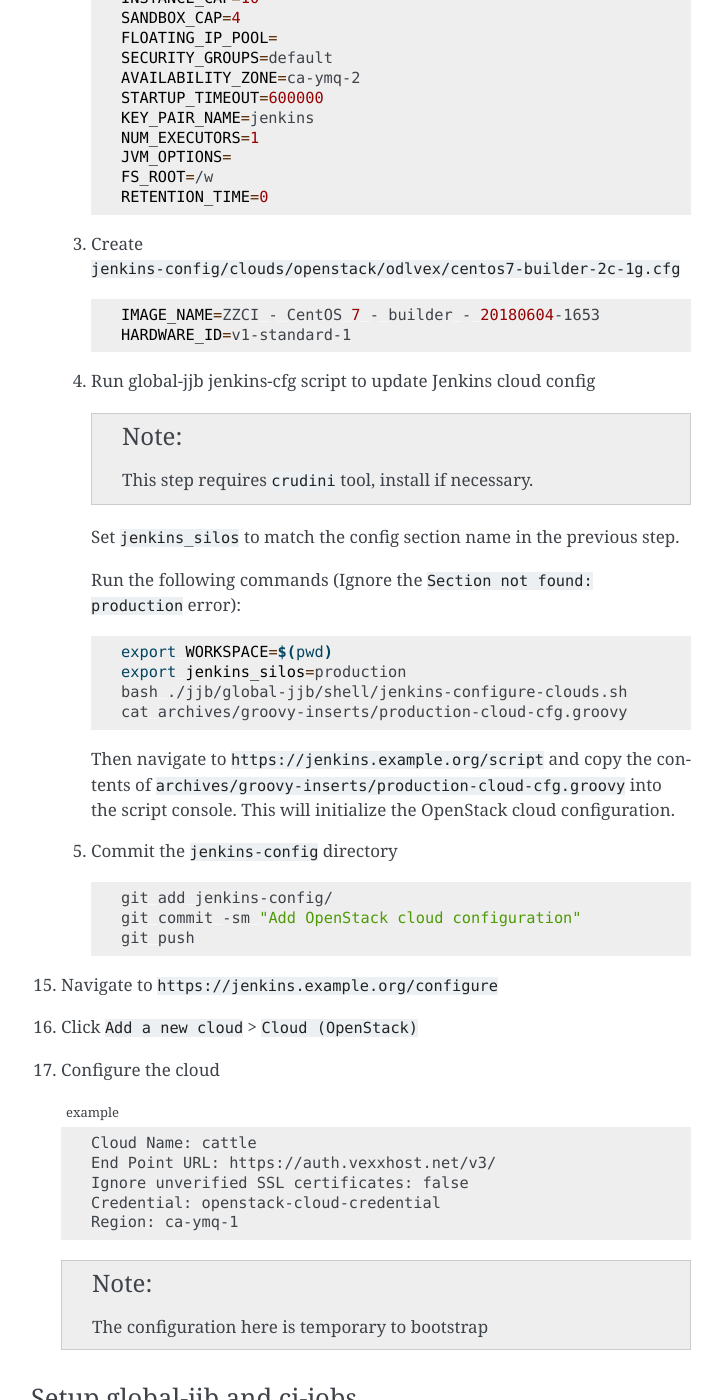
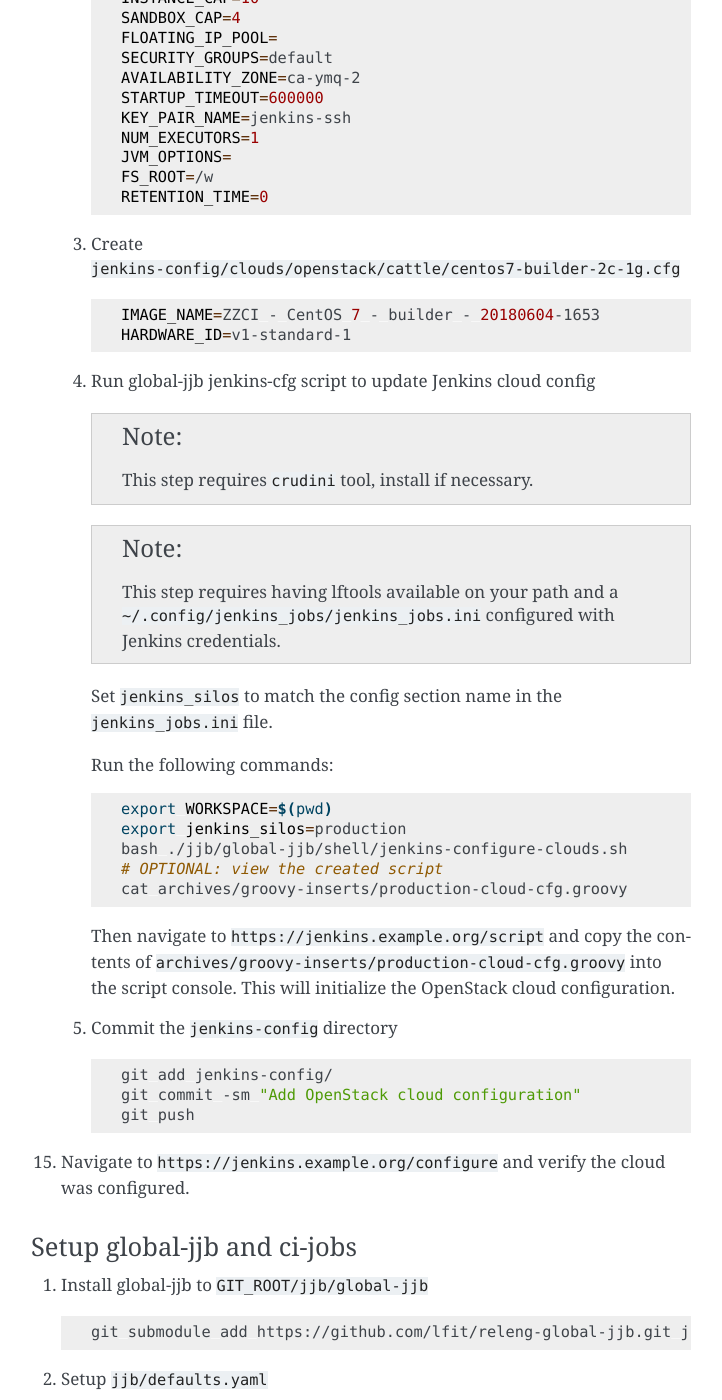
Before and after one commit to lfit/releng-docs, a Sphinx documentation site: the page built from docs/infra/bootstrap.rst, in a window 1280 px wide and 1400 px high, scrolled down 6296 px. Shown: the whole window, without its empty margins (389-1111 px from the left). Built offline with Sphinx 7.4.7, drawn with Linux system fonts in a browser that asks for light colours; the version number could not be read and is left out.

Commit message:
Update environment bootstrapping documents
With automatic cloud configuration now working well, the documents need
to be cleaned up to not have references to non-existent document
sections!

Additionally, fix tiny errors in the directions

Change-Id: I3e32ca782ad0e05dde5519c1da01112a12a347a2
Signed-off-by: Andrew Grimberg <agrimberg@linuxfoundation.org>

```diff
--- a/docs/infra/bootstrap.rst
+++ b/docs/infra/bootstrap.rst
@@ -218,7 +218,7 @@
 
    #. Navigate to ``https://openstack-cloud.example.org/project/key_pairs``
    #. Import the contents of ``/tmp/jenkins.pub`` into the OpenStack cloud
-      provider account with the keypair name ``jenkins``
+      provider account with the keypair name ``jenkins-ssh``
 
 #. Navigate to ``https://jenkins.example.org/configfiles/selectProvider``
 #. Create a ``OpenStack User Data`` file with the following specs:
@@ -276,13 +276,13 @@
          SECURITY_GROUPS=default
          AVAILABILITY_ZONE=ca-ymq-2
          STARTUP_TIMEOUT=600000
-         KEY_PAIR_NAME=jenkins
+         KEY_PAIR_NAME=jenkins-ssh
          NUM_EXECUTORS=1
          JVM_OPTIONS=
          FS_ROOT=/w
          RETENTION_TIME=0
 
-   #. Create ``jenkins-config/clouds/openstack/odlvex/centos7-builder-2c-1g.cfg``
+   #. Create ``jenkins-config/clouds/openstack/cattle/centos7-builder-2c-1g.cfg``
 
       .. code-block:: bash
 
@@ -295,17 +295,23 @@
 
          This step requires ``crudini`` tool, install if necessary.
 
+      .. note::
+
+         This step requires having lftools available on your path and a
+         ``~/.config/jenkins_jobs/jenkins_jobs.ini`` configured with Jenkins
+         credentials.
+
       Set ``jenkins_silos`` to match the config section name in the
-      previous step.
+      ``jenkins_jobs.ini`` file.
 
-      Run the following commands (Ignore the ``Section not found: production``
-      error):
+      Run the following commands:
 
       .. code-block:: bash
 
          export WORKSPACE=$(pwd)
          export jenkins_silos=production
          bash ./jjb/global-jjb/shell/jenkins-configure-clouds.sh
+         # OPTIONAL: view the created script
          cat archives/groovy-inserts/production-cloud-cfg.groovy
 
       Then navigate to
@@ -322,22 +328,8 @@
          git commit -sm "Add OpenStack cloud configuration"
          git push
 
-#. Navigate to ``https://jenkins.example.org/configure``
-#. Click ``Add a new cloud`` > ``Cloud (OpenStack)``
-#. Configure the cloud
-
-   .. code-block:: none
-      :caption: example
-
-      Cloud Name: cattle
-      End Point URL: https://auth.vexxhost.net/v3/
-      Ignore unverified SSL certificates: false
-      Credential: openstack-cloud-credential
-      Region: ca-ymq-1
-
-   .. note::
-
-      The configuration here is temporary to bootstrap
+#. Navigate to ``https://jenkins.example.org/configure`` and verify the cloud
+   was configured.
 
 .. _infra-bootstrap-global-jjb:
 
```
